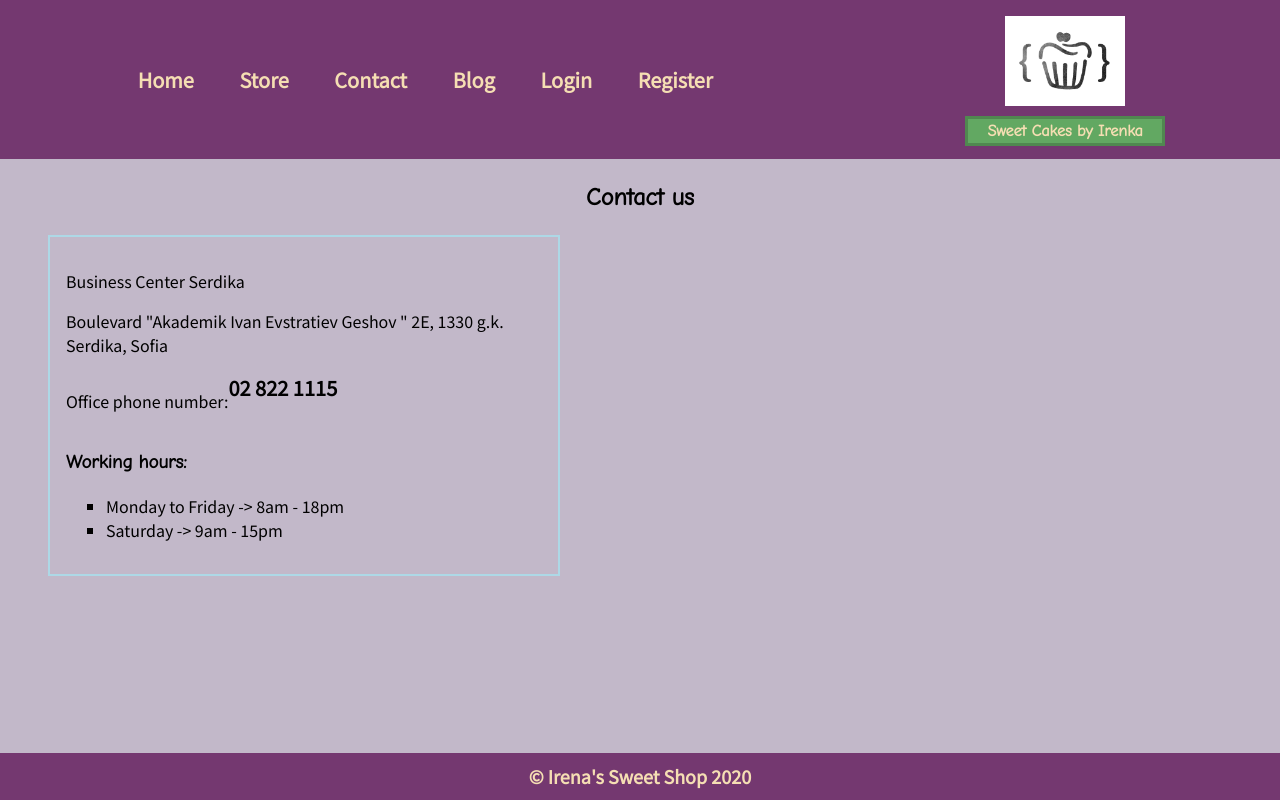
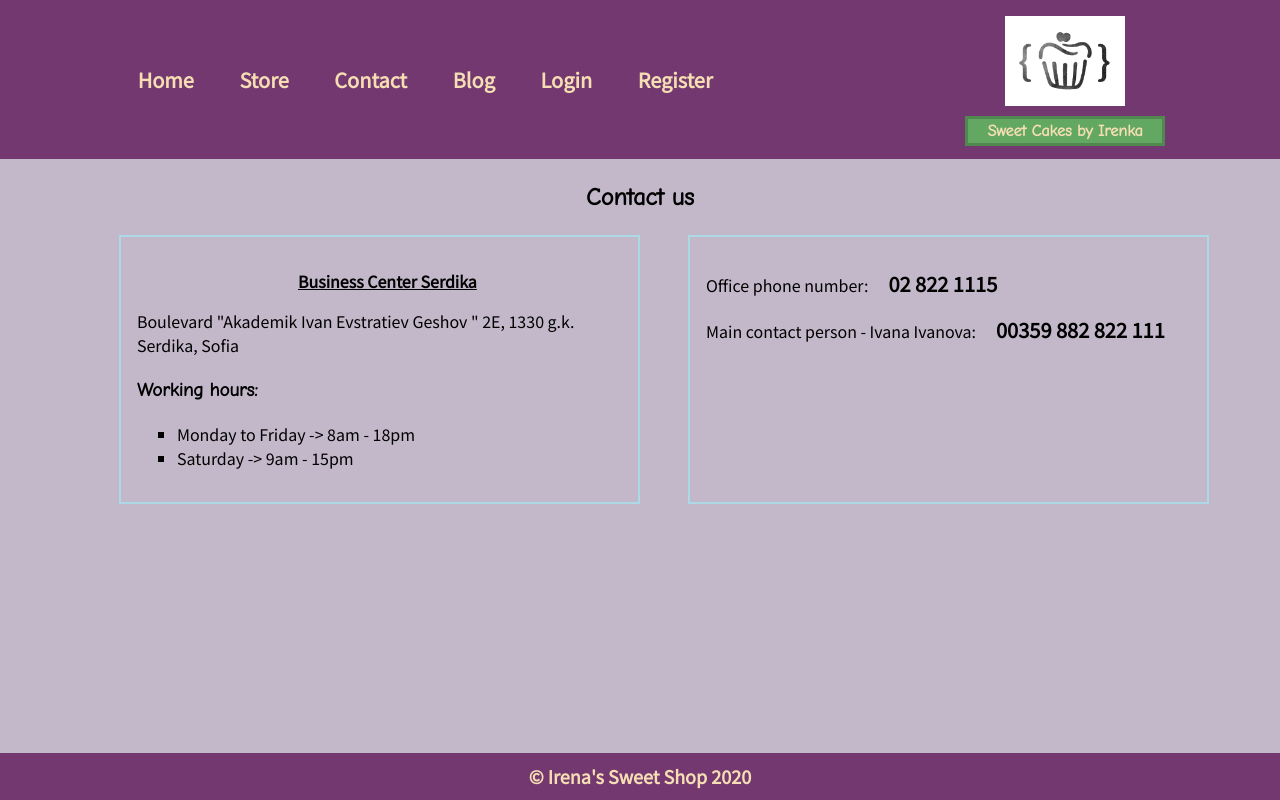
Before and after one commit to irenkaaa/sweet-shop-project, a React (Create React App) app: page /contact in a window 1280 px wide. Built offline with nearby package versions, Linux system fonts and the light colour scheme.

Commit message:
html and css edit about cake and contact pages

```diff
--- a/package.json
+++ b/package.json
@@ -1,7 +1,7 @@
 {
   "name": "sweet-shop",
   "version": "0.1.0",
-  "homepage": "https://irenkaaa.github.io/sweet-shop-project",
+
   "private": true,
   "dependencies": {
     "@testing-library/jest-dom": "^4.2.4",
--- a/src/App.css
+++ b/src/App.css
@@ -41,24 +41,6 @@ p.loading {
 }
 
 
-div.promotions {
-    display: flex;
-    justify-content: space-evenly;
-    width: 80%;
-    margin: 2rem auto;
-}
-
-div.promotions p {
-    align-items: center;
-    padding: 1em;
-    font-size: 1.2rem;
-    font-weight: bold;
-}
-
-div.promotions p:hover {
-    box-shadow: inset 0px 0px 20px 1px rgba(0,0,0,0.62);
-    border: 0px solid #000000;
-}
 
 
 div.blog-articles {}
--- a/src/components/header.jsx
+++ b/src/components/header.jsx
@@ -28,12 +28,12 @@ class Header extends Component {
                                             (
                                                 <ul>
                                                     <li><NavLink to="/create">Create</NavLink></li>
-                                                    <li><NavLink to="/myprofile">My profile</NavLink></li>
+                                                    <li><NavLink to="/orders">Orders</NavLink></li>
                                                 </ul>
                                             )
                                             :
                                             (
-                                                <li><NavLink to='/myprofile'>My profile</NavLink></li>
+                                                <li><NavLink to='/mycart'>My cart</NavLink></li>
                                             )
                                         }
 
--- a/src/components/sweetThing.jsx
+++ b/src/components/sweetThing.jsx
@@ -10,10 +10,13 @@ const SweetThing = ({title,description,price,image,_id}) => {
             <h2>{title}</h2>
             <div className='mini-wrapper'>
                 <img className="cake-image"  src={image}  alt="What the Wind Knows " />
+
+            </div>
+            <p className='text-wrapper'>
                 <p className="cake-description">{description}</p>
-            </div>
-            <p className="cake-price">{price} leva/piece</p>
-            <p className="additional-info">Whole cake order info: 12 pieces - 70leva</p>
+                <p className="cake-price">{price} leva/piece</p>
+                <p className="additional-info">Whole cake order info: 12 pieces - 70leva</p>
+            </p>
             <Link type="submit" to={`/order/${_id}`}>Order</Link>
 
         </div>
--- a/src/css/cake.css
+++ b/src/css/cake.css
@@ -5,17 +5,24 @@ h2.sweets-page-h2 {
 div.cakes{
     display: flex;
     flex-wrap: wrap;
-    width: 80%;
+    width: 85%;
     margin: 0 auto;
+    margin-bottom: 5em;
     justify-content: space-around;
 }
 div.cake-wrapper{
-    flex-basis: 33%;
+    flex-basis: 28%;
+    padding: 2em 1em;
+    margin: 1.5em;
+    display: flex;
+    flex-direction: column;
     text-align: center;
     border: 2px solid rgb(116, 56, 112);
     box-shadow: inset 0px 0px 20px 5px rgba(0,0,0,0.5);
 }
-div.cake-wrapper h2{}
+div.cake-wrapper h2{
+    margin-top: 0;
+}
 div.cake-wrapper img.cake-image{
 
 }
@@ -25,7 +32,10 @@ div.mini-wrapper{
     padding: 0 0.5em;
 }
 
-div.cake-wrapper p{}
+div.cake-wrapper p.text-wrapper{
+    flex: auto;
+}
+
 div.cake-wrapper p.cake-description{
     margin-left: 0.8em;
 }
--- a/src/css/contact.css
+++ b/src/css/contact.css
@@ -1,22 +1,32 @@
 div.contact{
+    margin-bottom: 5em;
+    display: flex;
+    flex-direction: column;
+    align-items: center;
 }
 div.contact h2{
     text-align: center;
 }
+div.twodiv {
+    display: flex;
+}
 div.address{
     border: 2px solid lightblue;
     padding: 1rem 0 1rem 1rem;
-    width: 40%;
+    width: 50%;
     margin-left: 3em;
 }
+div.address p.addbuilding {
+    text-align: center;
+    text-decoration: underline;
+    font-weight: bold;
+}
 div.address p.phone {
-    display: flex;
-    flex-wrap: wrap;
 }
 div.address p.phone a{
     text-decoration: none;
     color: black;
-    align-content: right;
+    padding-left: 1em;
 }
 div.address ul{}
 div.address li{
--- a/src/views/contact.jsx
+++ b/src/views/contact.jsx
@@ -6,20 +6,29 @@ const Contact = () => {
     return (
         <div className='contact'>
             <h2>Contact us</h2>
+            <div className='twodiv'>
                 <div className='address'>
-                <p>Business Center Serdika</p>
+                    <p className='addbuilding'>Business Center Serdika</p>
                     <p>Boulevard "Akademik Ivan Evstratiev Geshov " 2Е, 1330 g.k. Serdika, Sofia</p>
-                <p className='phone'>
-                    <p>Office phone number:</p>
-                    <a href='#'>02 822 1115</a>
-                </p>
+
                     <h3>Working hours:</h3>
                     <ul>
                         <li>Monday to Friday -> 8am - 18pm </li>
                         <li>Saturday -> 9am - 15pm </li>
                     </ul>
                 </div>
+                <div className='address'>
+                    <p className='phone'>
+                        <span>Office phone number:</span>
+                        <a href='#'>02 822 1115</a>
+                    </p>
+                    <p className='phone'>
+                        <span>Main contact person - Ivana Ivanova:</span>
+                        <a href='#'>00359 882 822 111</a>
+                    </p>
 
+                </div>
+            </div>
         </div>
     );
 };
```
Lines whose indentation alone changed are shown as unchanged.
